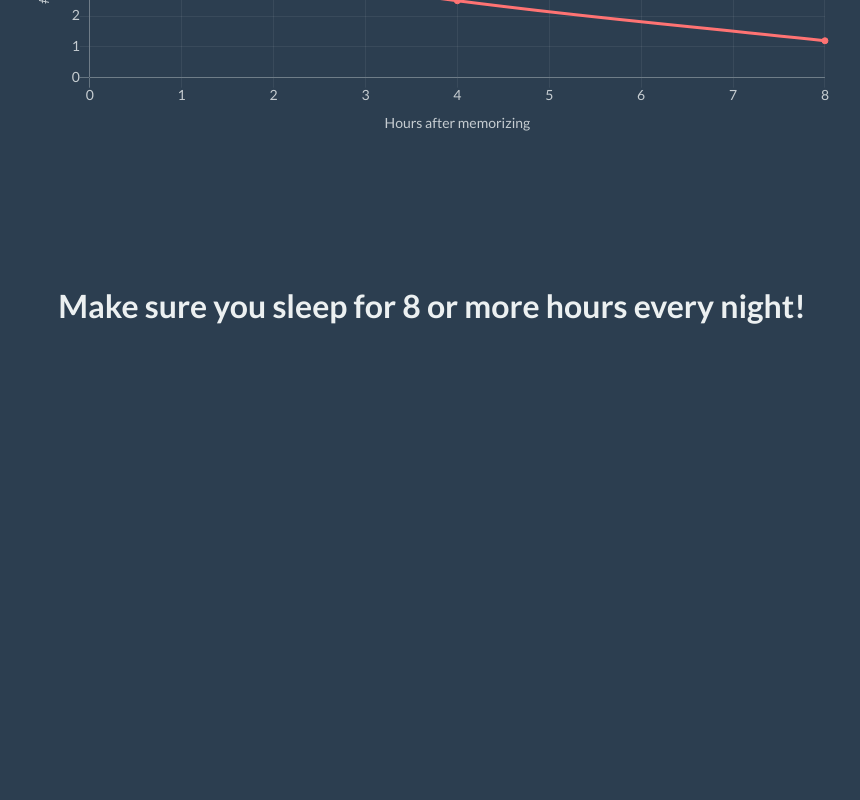
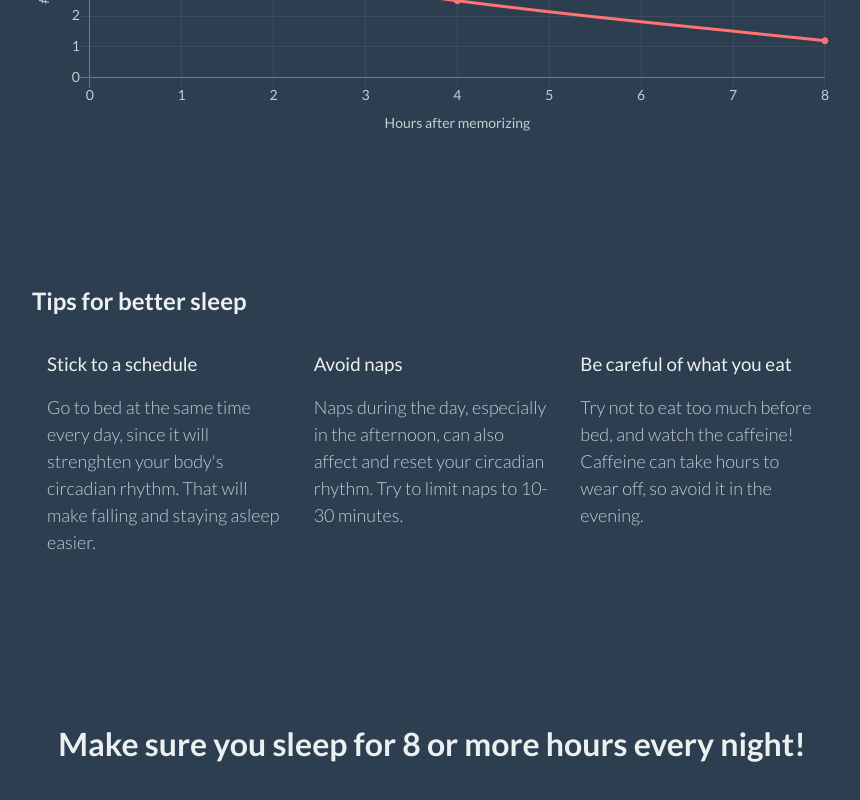
Before and after one commit to eric-ls/sleep, a plain HTML site: page index.html in a window 1280 px wide. Shown: the part 4169-4969 px from the top of the page, without its empty margins (208-1068 px from the left). Before the commit the page ends 4615 px from the top, so only its background shows below. Drawn offline with nearby package versions, Linux system fonts and the light colour scheme.

Commit message:
added tips

```diff
--- a/assets/style.css
+++ b/assets/style.css
@@ -164,3 +164,17 @@ p {
   font-weight: 300;
   line-height: 1.5;
 }
+
+.tips-container {
+  display: flex;
+  justify-content: space-between;
+}
+
+.tip {
+  padding: 0 15px;
+  width: 33.33%;
+}
+
+.tip h3 {
+  font-weight: 400;
+}
--- a/index.html
+++ b/index.html
@@ -56,6 +56,24 @@
         <canvas class="chart" id="memory" width="100%"></canvas>
       </section>
 
+      <section>
+        <h2>Tips for better sleep</h2>
+        <div class="tips-container">
+          <div class="tip">
+            <h3>Stick to a schedule</h3>
+            <p>Go to bed at the same time every day, since it will strenghten your body's circadian rhythm. That will make falling and staying asleep easier.</p>
+          </div>
+          <div class="tip">
+            <h3>Avoid naps</h3>
+            <p>Naps during the day, especially in the afternoon, can also affect and reset your circadian rhythm. Try to limit naps to 10-30 minutes.</p>
+          </div>
+          <div class="tip">
+            <h3>Be careful of what you eat</h3>
+            <p>Try not to eat too much before bed, and watch the caffeine! Caffeine can take hours to wear off, so avoid it in the evening.</p>
+          </div>
+        </div>
+      </section>
+
       <h1 style="text-align: center;">Make sure you sleep for 8 or more hours every night!</h1>
     </div>
 
```
